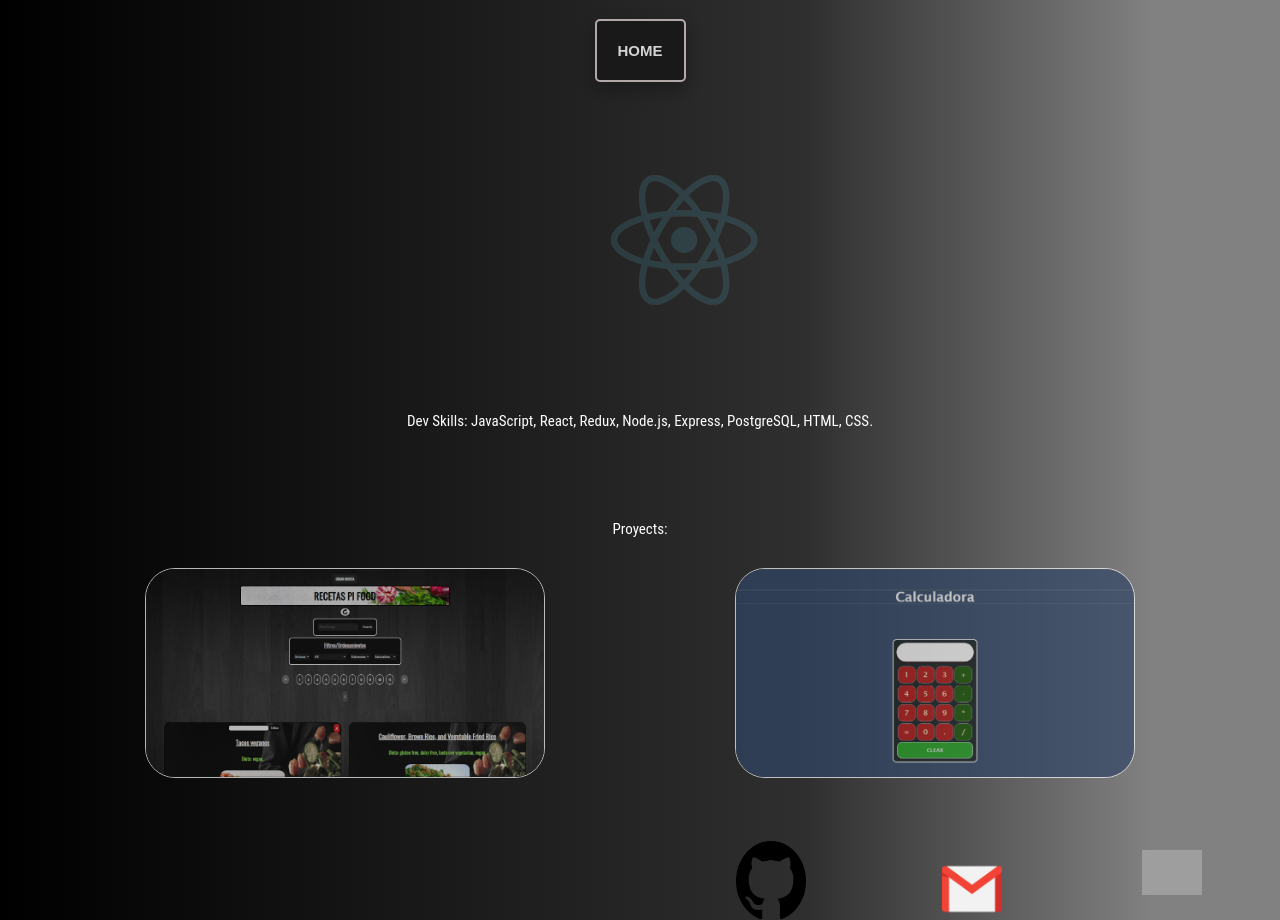
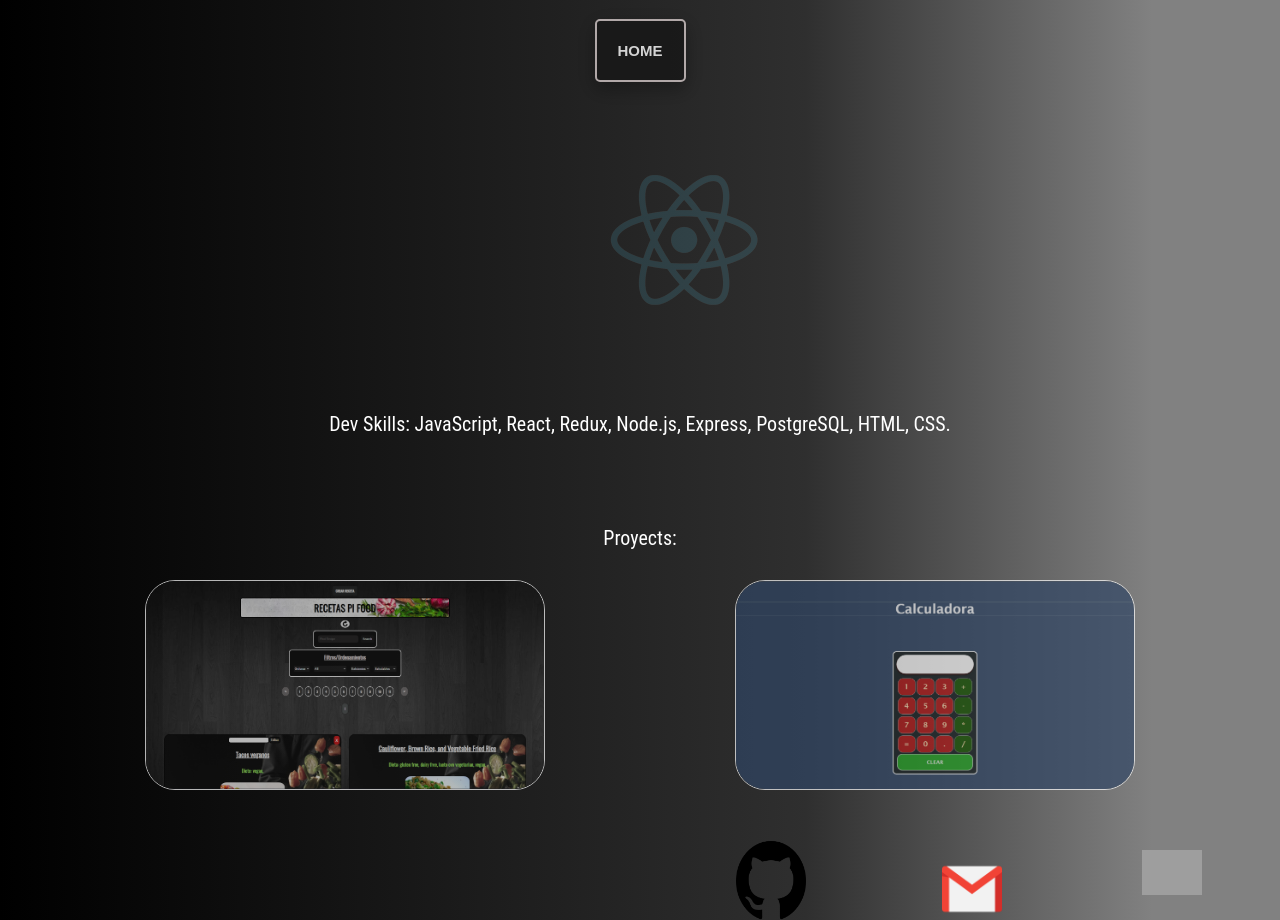
Before and after one commit to SaanCaba/portfolioSc, a React (Create React App) app: page /skills in a window 1280 px wide. Built offline with nearby package versions, Linux system fonts and the light colour scheme; grey boxes are pictures that could not be loaded; the HTML template or start-up script is replaced by a standard one.

Commit message:
commit changes

```diff
--- a/src/components/styles/Carousel.css
+++ b/src/components/styles/Carousel.css
@@ -8,7 +8,7 @@
 
 }
 .div-skills{
-    font-size: 15px;
+    font-size: 20px;
     width: max-content;
     margin: auto;
     padding: 30px;
@@ -32,7 +32,7 @@
     margin: auto;
     color: white;
     margin-top: 60px;
-    font-size: 15px;
+    font-size: 20px;
 }
 
 .div-proyectos{
--- a/src/components/styles/Nav.css
+++ b/src/components/styles/Nav.css
@@ -12,7 +12,7 @@ li{
     list-style: none;
     padding: 50px;
     color: white;
-    font-size: 20px;
+    font-size: 25px;
     cursor: pointer;
     text-decoration: underline;
 }
```
